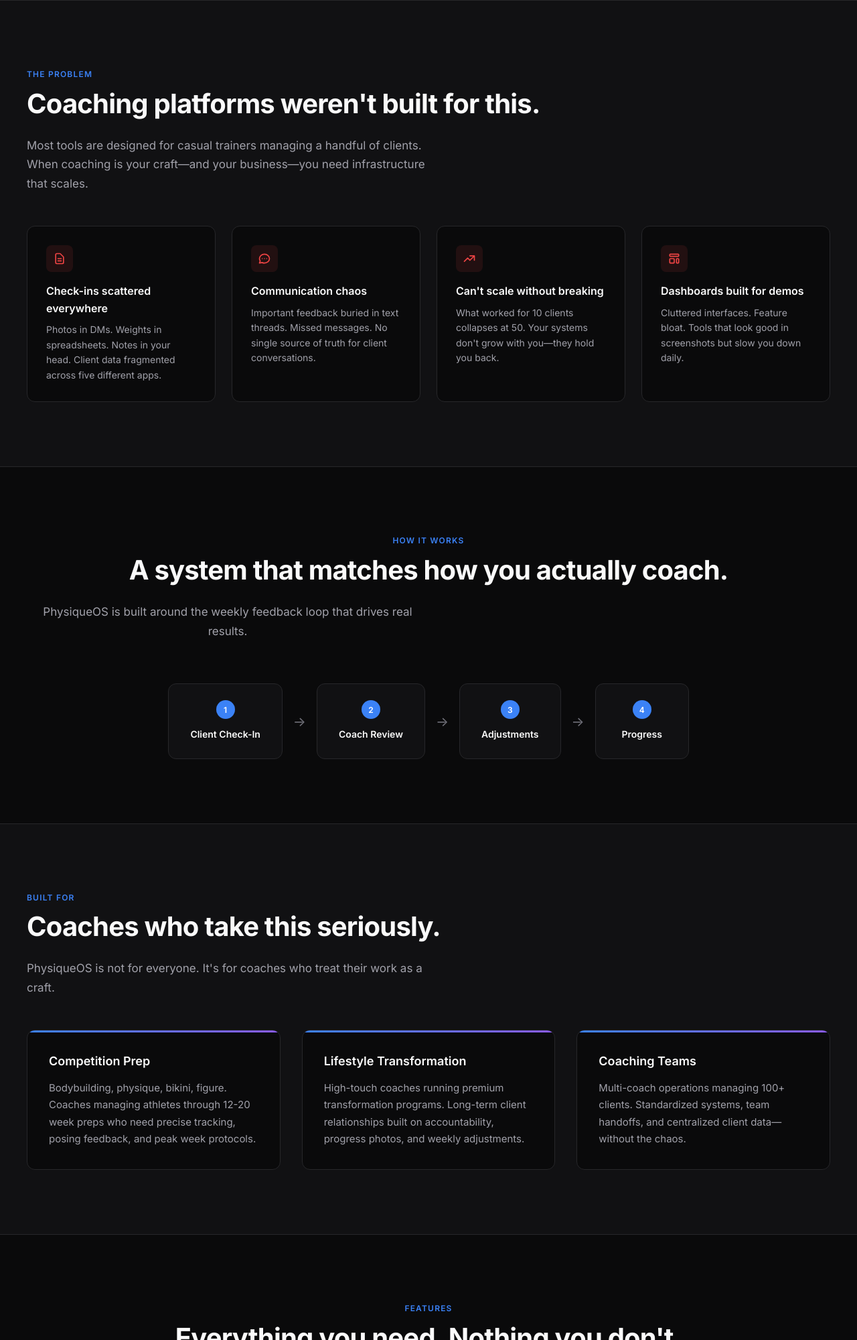
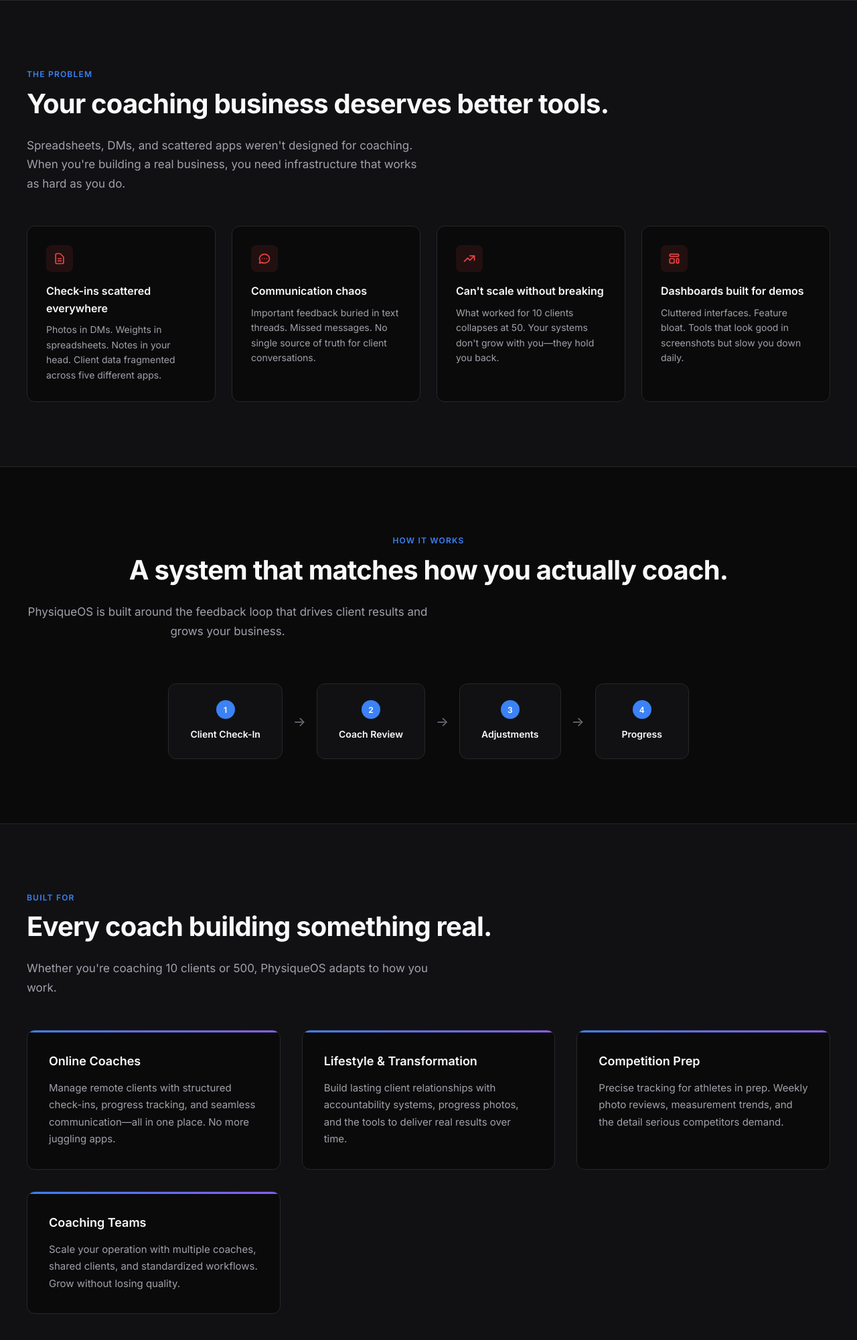
Before and after one commit to rauschk-star/physiqueos-site, a plain HTML site: page index.html in a window 1280 px wide. Shown: the part 800-2800 px from the top of the page at 67% size. Drawn offline with Linux system fonts and the light colour scheme.

Commit message:
Broaden positioning: any coach building a business, not just competition prep

```diff
--- a/index.html
+++ b/index.html
@@ -3,8 +3,8 @@
 <head>
     <meta charset="UTF-8">
     <meta name="viewport" content="width=device-width, initial-scale=1.0">
-    <title>PhysiqueOS — The Operating System for Serious Coaches</title>
-    <meta name="description" content="PhysiqueOS is the coaching infrastructure platform built for competition prep, physique coaching, and teams who treat coaching as a system.">
+    <title>PhysiqueOS — The Coaching Platform That Scales With You</title>
+    <meta name="description" content="PhysiqueOS is the all-in-one coaching platform for online coaches, teams, and fitness professionals who want to manage clients, streamline check-ins, and grow their business.">
     <link rel="preconnect" href="https://fonts.googleapis.com">
     <link rel="preconnect" href="https://fonts.gstatic.com" crossorigin>
     <link href="https://fonts.googleapis.com/css2?family=Inter:wght@400;500;600;700&display=swap" rel="stylesheet">
@@ -620,8 +620,8 @@
                 <span class="hero-badge-dot"></span>
                 Now accepting early access requests
             </div>
-            <h1>The operating system for serious coaching.</h1>
-            <p>PhysiqueOS is the infrastructure platform for competition prep, physique coaching, and teams who treat coaching as a system—not a side project.</p>
+            <h1>The coaching platform that scales with your business.</h1>
+            <p>PhysiqueOS gives coaches the infrastructure to manage clients, streamline check-ins, and grow their business—without the chaos of scattered tools.</p>
             <div class="hero-ctas">
                 <a href="/request-access" class="btn btn-primary">Request Early Access</a>
                 <a href="#how-it-works" class="btn btn-secondary">See How It Works</a>
@@ -633,8 +633,8 @@
     <section class="problem">
         <div class="container">
             <span class="section-label">The Problem</span>
-            <h2 class="section-title">Coaching platforms weren't built for this.</h2>
-            <p class="section-subtitle">Most tools are designed for casual trainers managing a handful of clients. When coaching is your craft—and your business—you need infrastructure that scales.</p>
+            <h2 class="section-title">Your coaching business deserves better tools.</h2>
+            <p class="section-subtitle">Spreadsheets, DMs, and scattered apps weren't designed for coaching. When you're building a real business, you need infrastructure that works as hard as you do.</p>
 
             <div class="problem-grid">
                 <div class="problem-card">
@@ -674,7 +674,7 @@
         <div class="container">
             <span class="section-label">How It Works</span>
             <h2 class="section-title">A system that matches how you actually coach.</h2>
-            <p class="section-subtitle">PhysiqueOS is built around the weekly feedback loop that drives real results.</p>
+            <p class="section-subtitle">PhysiqueOS is built around the feedback loop that drives client results and grows your business.</p>
 
             <div class="flow-container">
                 <div class="flow-step">
@@ -704,21 +704,25 @@
     <section class="built-for">
         <div class="container">
             <span class="section-label">Built For</span>
-            <h2 class="section-title">Coaches who take this seriously.</h2>
-            <p class="section-subtitle">PhysiqueOS is not for everyone. It's for coaches who treat their work as a craft.</p>
+            <h2 class="section-title">Every coach building something real.</h2>
+            <p class="section-subtitle">Whether you're coaching 10 clients or 500, PhysiqueOS adapts to how you work.</p>
 
             <div class="built-for-grid">
                 <div class="built-for-card">
-                    <h3>Competition Prep</h3>
-                    <p>Bodybuilding, physique, bikini, figure. Coaches managing athletes through 12-20 week preps who need precise tracking, posing feedback, and peak week protocols.</p>
+                    <h3>Online Coaches</h3>
+                    <p>Manage remote clients with structured check-ins, progress tracking, and seamless communication—all in one place. No more juggling apps.</p>
                 </div>
                 <div class="built-for-card">
-                    <h3>Lifestyle Transformation</h3>
-                    <p>High-touch coaches running premium transformation programs. Long-term client relationships built on accountability, progress photos, and weekly adjustments.</p>
+                    <h3>Lifestyle & Transformation</h3>
+                    <p>Build lasting client relationships with accountability systems, progress photos, and the tools to deliver real results over time.</p>
+                </div>
+                <div class="built-for-card">
+                    <h3>Competition Prep</h3>
+                    <p>Precise tracking for athletes in prep. Weekly photo reviews, measurement trends, and the detail serious competitors demand.</p>
                 </div>
                 <div class="built-for-card">
                     <h3>Coaching Teams</h3>
-                    <p>Multi-coach operations managing 100+ clients. Standardized systems, team handoffs, and centralized client data—without the chaos.</p>
+                    <p>Scale your operation with multiple coaches, shared clients, and standardized workflows. Grow without losing quality.</p>
                 </div>
             </div>
         </div>
@@ -814,8 +818,8 @@
     <!-- CTA Section -->
     <section class="cta">
         <div class="cta-box">
-            <h2>Ready to upgrade your coaching infrastructure?</h2>
-            <p>PhysiqueOS is currently in early access. Request access to join the waitlist and be first to experience the platform.</p>
+            <h2>Ready to build your coaching business the right way?</h2>
+            <p>PhysiqueOS is currently in early access. Request access to join coaches who are scaling smarter.</p>
             <a href="/request-access" class="btn btn-primary">Request Early Access</a>
         </div>
     </section>
```
Also changed, not shown: 1 other file.
